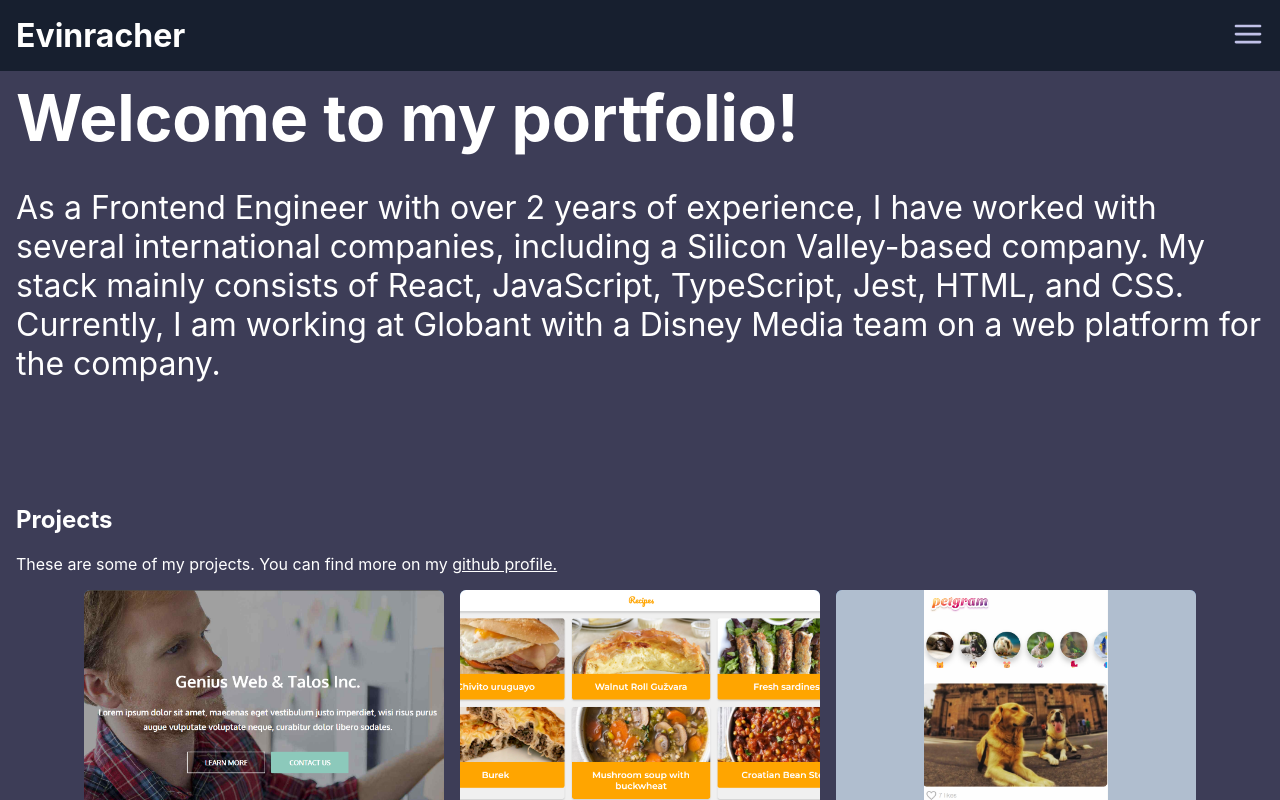
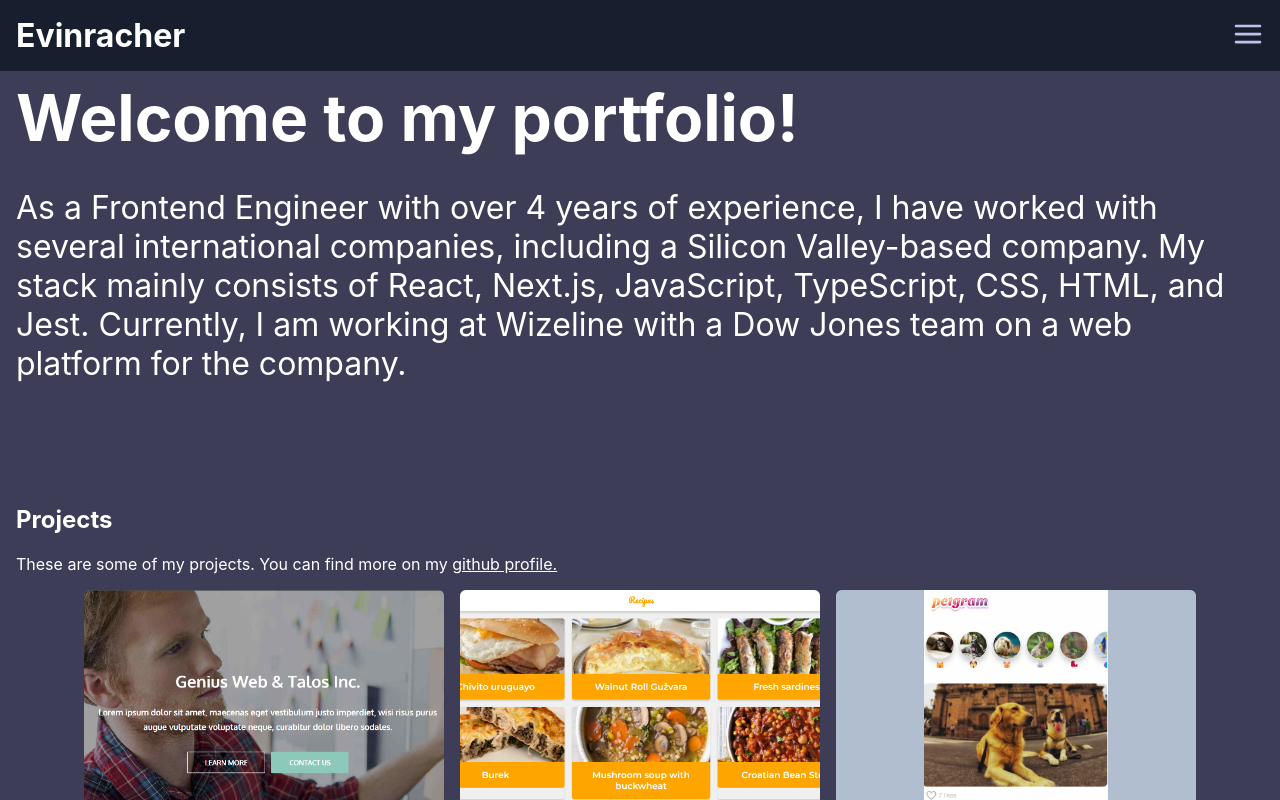
Before and after one commit to evinracher/evinracher.github.io, a React (Create React App) app: page / in a window 1280 px wide. Shown: the top 800 px of the page. Built offline with nearby package versions, Linux system fonts and the light colour scheme.

Commit message:
feat: update about description

```diff
--- a/src/sections/About/index.js
+++ b/src/sections/About/index.js
@@ -6,11 +6,9 @@
     <section id="about" className={s.about}>
       <h1 className={s.title}>Welcome to my portfolio!</h1>
       <p className={s.description}>
-        As a Frontend Engineer with over 2 years of experience, I have worked
+        As a Frontend Engineer with over 4 years of experience, I have worked
         with several international companies, including a Silicon Valley-based
-        company. My stack mainly consists of React, JavaScript, TypeScript,
-        Jest, HTML, and CSS. Currently, I am working at Globant with a Disney
-        Media team on a web platform for the company.
+        company. My stack mainly consists of React, Next.js, JavaScript, TypeScript, CSS, HTML, and Jest. Currently, I am working at Wizeline with a Dow Jones team on a web platform for the company.
       </p>
     </section>
   );
```
